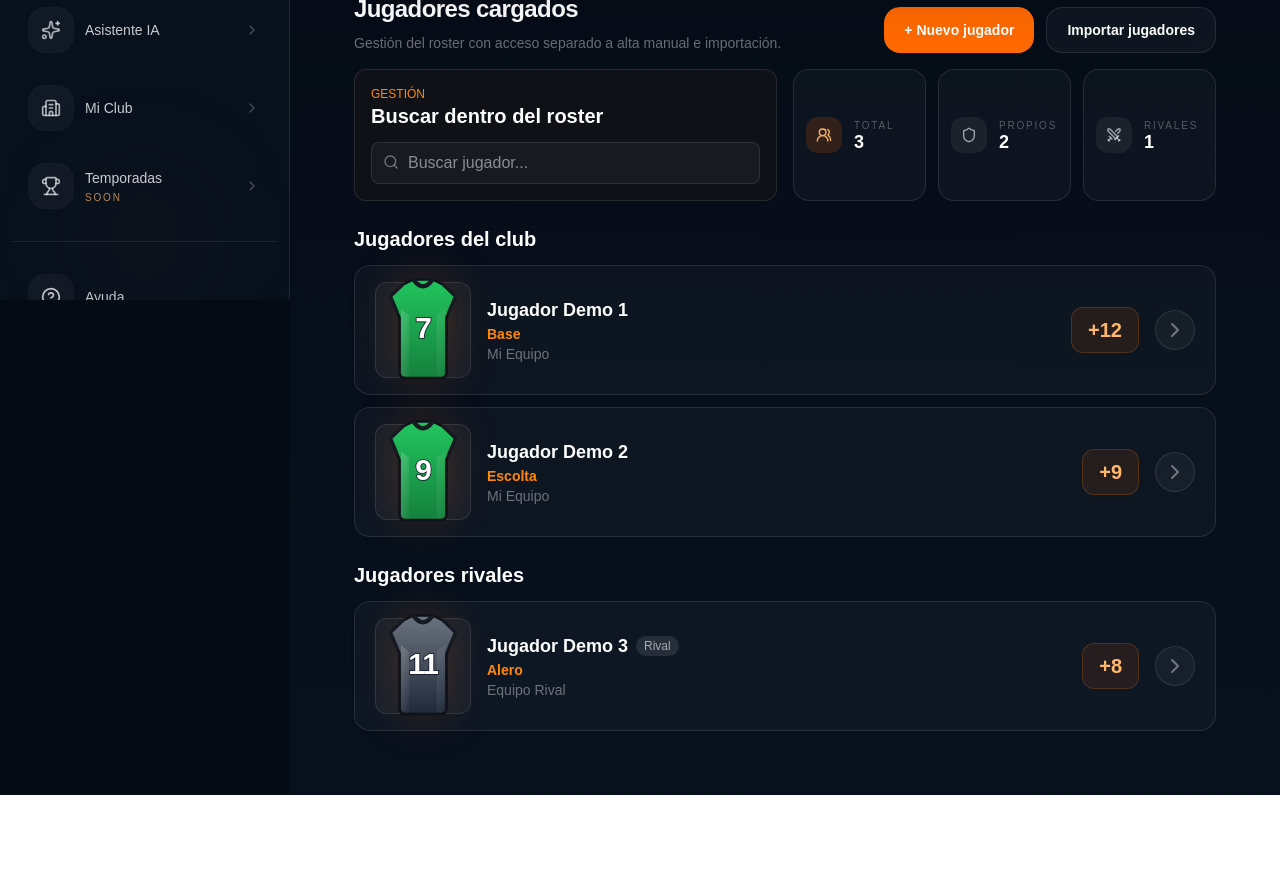
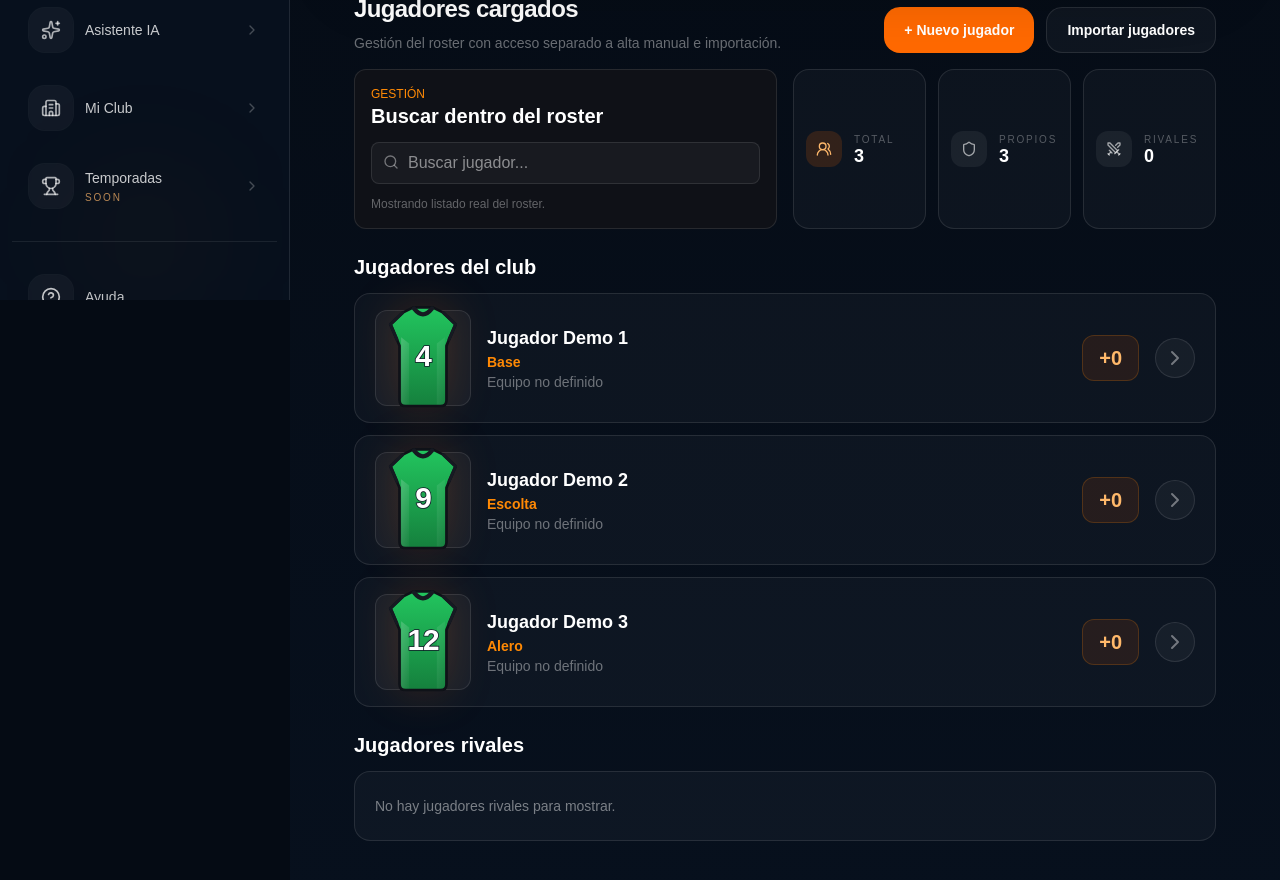
Before and after one commit to PabloLeonRios/basket-metrics-clean, a Next.js app: page /panel/players in a window 1280 px wide. Shown: the part 500-1380 px from the top of the page. Before the commit the page ends 1295 px from the top, so only its background shows below. Built offline with nearby package versions, Linux system fonts and the light colour scheme.

Commit message:
Update PlayerManager.tsx
Update PlayerManager.tsx

```diff
--- a/src/components/players/PlayerManager.tsx
+++ b/src/components/players/PlayerManager.tsx
@@ -1,8 +1,52 @@
 'use client';
 
+import Link from 'next/link';
 import { ChevronRight, Search, Shield, Swords, Users2 } from 'lucide-react';
 import { useAuth } from '@/hooks/useAuth';
-import { useMemo, useState } from 'react';
+import { useEffect, useMemo, useState } from 'react';
+
+/**
+ * ============================================================
+ * PLAYER MANAGER
+ * ============================================================
+ *
+ * NOTAS PARA PABLITO (Mongo / listado frontend)
+ * ---------------------------------------------
+ * Objetivo de este ajuste:
+ * - dejar de depender de demoPlayers hardcodeado
+ * - intentar consumir el listado real desde /api/players
+ * - mantener intacta la UX visual premium que Pablo ya aprobó
+ * - no tocar backend ni exigir cambios server-side ahora
+ *
+ * Estrategia:
+ * - fetch client-side a /api/players
+ * - mapping tolerante a distintos nombres de campos
+ * - si el endpoint falla o no devuelve lista usable:
+ *   se cae a demoPlayers para no romper la pantalla
+ *
+ * Compatibilidad contemplada:
+ * - _id o id
+ * - dorsal o number
+ * - position o posicion
+ * - team string / team object / sin team
+ * - isRival explícito
+ *
+ * Branding de camisetas:
+ * - equipo propio:
+ *   1) homeJerseyUrl
+ *   2) home palette
+ *   3) fallback demo
+ * - rival:
+ *   1) awayJerseyUrl
+ *   2) away palette
+ *   3) fallback demo
+ *
+ * Futuro ideal con Mongo:
+ * - mover fetch a service dedicado
+ * - filtros server-side
+ * - paginación real
+ * - tabs / conteos reales
+ */
 
 interface Player {
   id: string;
@@ -23,41 +67,6 @@ type TeamWithBranding = {
   awayPrimaryColor?: string;
   awaySecondaryColor?: string;
 };
-
-/**
- * ============================================================
- * PLAYER MANAGER
- * ============================================================
- *
- * NOTAS PARA PABLITO (Mongo)
- * --------------------------
- * Regla visual actual:
- * - equipo propio:
- *   1) homeJerseyUrl
- *   2) home palette
- *   3) fallback demo
- * - rival:
- *   1) awayJerseyUrl
- *   2) away palette
- *   3) fallback demo
- *
- * Campos esperados en Team:
- * - jerseyUrl?: string // legacy
- * - homeJerseyUrl?: string
- * - awayJerseyUrl?: string
- * - homePrimaryColor?: string
- * - homeSecondaryColor?: string
- * - awayPrimaryColor?: string
- * - awaySecondaryColor?: string
- *
- * Ajuste visual:
- * - la camiseta real NO lleva número superpuesto
- * - la SVG sí puede mostrar número
- *
- * Futuro:
- * - reemplazar demoPlayers por fetch real
- * - filtros server-side / tabs reales
- */
 
 const demoPlayers: Player[] = [
   {
@@ -88,6 +97,41 @@ const demoPlayers: Player[] = [
     isRival: true,
   },
 ];
+
+function normalizePlayer(raw: any): Player | null {
+  const id = raw?._id || raw?.id;
+  if (!id) return null;
+
+  const teamName =
+    typeof raw?.team === 'string'
+      ? raw.team
+      : raw?.team?.name || raw?.teamName || undefined;
+
+  const numberRaw = raw?.dorsal ?? raw?.number ?? raw?.numero;
+  const number =
+    typeof numberRaw === 'number'
+      ? numberRaw
+      : typeof numberRaw === 'string' && numberRaw.trim() !== ''
+        ? Number(numberRaw)
+        : undefined;
+
+  return {
+    id: String(id),
+    name: raw?.name || raw?.nombre || 'Jugador sin nombre',
+    position: raw?.position || raw?.posicion || 'Sin posición',
+    team: teamName,
+    number: Number.isFinite(number) ? number : undefined,
+    score:
+      typeof raw?.score === 'number'
+        ? raw.score
+        : typeof raw?.efficiency === 'number'
+          ? raw.efficiency
+          : typeof raw?.gameScore === 'number'
+            ? raw.gameScore
+            : 0,
+    isRival: Boolean(raw?.isRival),
+  };
+}
 
 function JerseySvg({
   number,
@@ -209,6 +253,7 @@ function ClubJerseyImage({ jerseyUrl }: { jerseyUrl: string }) {
   const [src, setSrc] = useState(jerseyUrl || '/america.jpg');
 
   return (
+    // eslint-disable-next-line @next/next/no-img-element
     <img
       src={src}
       alt="Camiseta"
@@ -247,11 +292,11 @@ function ScoreBadge({ score }: { score?: number }) {
   return (
     <div
       className="
-        px-4 py-2 rounded-xl
-        bg-orange-500/10 border border-orange-400/20
-        text-orange-300 font-bold text-xl
+        rounded-xl border border-orange-400/20
+        bg-orange-500/10 px-4 py-2
+        text-xl font-bold text-orange-300
         transition-all duration-300
-        group-hover:bg-orange-500/20 group-hover:border-orange-300/40
+        group-hover:border-orange-300/40 group-hover:bg-orange-500/20
       "
     >
       +{value}
@@ -281,10 +326,12 @@ function PlayerCard({
   const secondary = player.isRival ? awaySecondaryColor : homeSecondaryColor;
 
   return (
-    <div
+    <Link
+      href={`/panel/players/${player.id}`}
       className="
-        group relative rounded-2xl border border-white/10 bg-white/[0.03]
-        px-5 py-4 flex items-center justify-between transition-all duration-300
+        group relative flex items-center justify-between rounded-2xl
+        border border-white/10 bg-white/[0.03]
+        px-5 py-4 transition-all duration-300
         hover:-translate-y-1 hover:border-orange-400/30 hover:bg-white/[0.05]
         hover:shadow-[0_10px_40px_rgba(255,100,0,0.15)]
       "
@@ -296,8 +343,8 @@ function PlayerCard({
       <div className="relative flex items-center gap-4">
         <div
           className="
-            h-24 w-24 flex items-center justify-center
-            rounded-xl border border-white/10 bg-white/[0.04]
+            flex h-24 w-24 items-center justify-center rounded-xl
+            border border-white/10 bg-white/[0.04]
             transition-all duration-300 group-hover:border-orange-400/20
           "
         >
@@ -311,7 +358,7 @@ function PlayerCard({
 
         <div>
           <div className="flex items-center gap-2">
-            <p className="text-white font-extrabold text-lg">{player.name}</p>
+            <p className="text-lg font-extrabold text-white">{player.name}</p>
 
             {player.isRival && (
               <span className="rounded-full bg-white/10 px-2 py-0.5 text-xs text-white/60">
@@ -335,7 +382,7 @@ function PlayerCard({
 
         <div
           className="
-            h-10 w-10 flex items-center justify-center rounded-full
+            flex h-10 w-10 items-center justify-center rounded-full
             border border-white/10 bg-white/[0.04] transition-all duration-300
             group-hover:border-orange-400/30 group-hover:bg-orange-500/10
           "
@@ -343,7 +390,7 @@ function PlayerCard({
           <ChevronRight className="text-white/40 transition-all group-hover:translate-x-1 group-hover:text-orange-300" />
         </div>
       </div>
-    </div>
+    </Link>
   );
 }
 
@@ -405,16 +452,74 @@ export default function PlayerManager() {
   const awaySecondaryColor = team?.awaySecondaryColor || '#6b7280';
 
   const [search, setSearch] = useState('');
+  const [players, setPlayers] = useState<Player[]>(demoPlayers);
+  const [loading, setLoading] = useState(true);
+  const [usingFallback, setUsingFallback] = useState(false);
+
+  useEffect(() => {
+    let active = true;
+
+    async function fetchPlayers() {
+      try {
+        setLoading(true);
+        setUsingFallback(false);
+
+        const response = await fetch('/api/players', {
+          cache: 'no-store',
+        });
+
+        if (!response.ok) {
+          throw new Error('No se pudo cargar el roster.');
+        }
+
+        const json = await response.json();
+        const rawList = Array.isArray(json)
+          ? json
+          : Array.isArray(json?.data)
+            ? json.data
+            : Array.isArray(json?.players)
+              ? json.players
+              : [];
+
+        const normalized = rawList
+          .map(normalizePlayer)
+          .filter(Boolean) as Player[];
+
+        if (!normalized.length) {
+          throw new Error('El endpoint no devolvió jugadores utilizables.');
+        }
+
+        if (!active) return;
+        setPlayers(normalized);
+      } catch (error) {
+        console.error(error);
+        if (!active) return;
+        setPlayers(demoPlayers);
+        setUsingFallback(true);
+      } finally {
+        if (active) setLoading(false);
+      }
+    }
+
+    fetchPlayers();
+
+    return () => {
+      active = false;
+    };
+  }, []);
 
   const filteredPlayers = useMemo(() => {
-    const q = search.toLowerCase();
-    return demoPlayers.filter(
+    const q = search.toLowerCase().trim();
+
+    if (!q) return players;
+
+    return players.filter(
       (p) =>
         p.name.toLowerCase().includes(q) ||
         p.position.toLowerCase().includes(q) ||
         (p.team || '').toLowerCase().includes(q),
     );
-  }, [search]);
+  }, [players, search]);
 
   const ownPlayers = filteredPlayers.filter((p) => !p.isRival);
   const rivalPlayers = filteredPlayers.filter((p) => p.isRival);
@@ -434,9 +539,17 @@ export default function PlayerManager() {
               value={search}
               onChange={(e) => setSearch(e.target.value)}
               placeholder="Buscar jugador..."
-              className="w-full rounded-lg border border-white/10 bg-white/[0.04] py-2 pl-9 pr-3 text-white"
+              className="w-full rounded-lg border border-white/10 bg-white/[0.04] py-2 pl-9 pr-3 text-white outline-none"
             />
           </div>
+
+          <p className="mt-3 text-xs text-white/35">
+            {loading
+              ? 'Cargando jugadores...'
+              : usingFallback
+                ? 'Mostrando datos demo porque el listado real no estuvo disponible.'
+                : 'Mostrando listado real del roster.'}
+          </p>
         </div>
 
         <div className="grid grid-cols-3 gap-3">
@@ -446,16 +559,8 @@ export default function PlayerManager() {
             value={filteredPlayers.length}
             tone="accent"
           />
-          <SummaryCard
-            icon={Shield}
-            label="Propios"
-            value={ownPlayers.length}
-          />
-          <SummaryCard
-            icon={Swords}
-            label="Rivales"
-            value={rivalPlayers.length}
-          />
+          <SummaryCard icon={Shield} label="Propios" value={ownPlayers.length} />
+          <SummaryCard icon={Swords} label="Rivales" value={rivalPlayers.length} />
         </div>
       </div>
 
@@ -463,8 +568,14 @@ export default function PlayerManager() {
         <h3 className="mb-3 text-xl font-bold text-white">
           Jugadores del club
         </h3>
+
         <div className="space-y-3">
-          {ownPlayers.map((p) => (
+          {ownPlayers.length === 0 ? (
+            <div className="rounded-2xl border border-white/10 bg-white/[0.03] px-5 py-6 text-sm text-white/45">
+              No hay jugadores propios para mostrar.
+            </div>
+          ) : (
+            ownPlayers.map((p) => (
               <PlayerCard
                 key={p.id}
                 player={p}
@@ -475,7 +586,8 @@ export default function PlayerManager() {
                 awayPrimaryColor={awayPrimaryColor}
                 awaySecondaryColor={awaySecondaryColor}
               />
-          ))}
+            ))
+          )}
         </div>
       </div>
 
@@ -483,8 +595,14 @@ export default function PlayerManager() {
         <h3 className="mb-3 text-xl font-bold text-white">
           Jugadores rivales
         </h3>
+
         <div className="space-y-3">
-          {rivalPlayers.map((p) => (
+          {rivalPlayers.length === 0 ? (
+            <div className="rounded-2xl border border-white/10 bg-white/[0.03] px-5 py-6 text-sm text-white/45">
+              No hay jugadores rivales para mostrar.
+            </div>
+          ) : (
+            rivalPlayers.map((p) => (
               <PlayerCard
                 key={p.id}
                 player={p}
@@ -495,7 +613,8 @@ export default function PlayerManager() {
                 awayPrimaryColor={awayPrimaryColor}
                 awaySecondaryColor={awaySecondaryColor}
               />
-          ))}
+            ))
+          )}
         </div>
       </div>
     </div>
```
Lines whose indentation alone changed are shown as unchanged.
